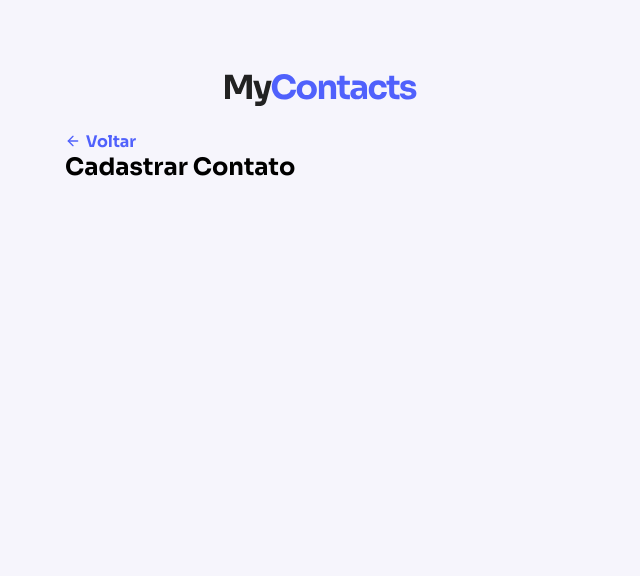
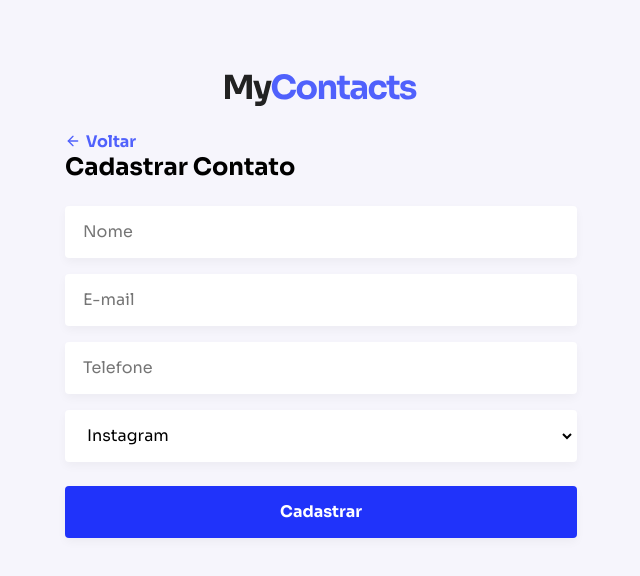
Before and after one commit to sergioalmeida00/myContacts-web, a React (Vite) app: page /new in a window 1280 px wide. Shown: the top 576 px of the page, without its empty margins (319-959 px from the left). Built offline with nearby package versions, Linux system fonts and the light colour scheme.

Commit message:
FEAT: Create Contact Form

```diff
--- /dev/null
+++ b/src/components/Button.jsx
@@ -0,0 +1,24 @@
+import styled from "styled-components";
+
+export const Button = styled.button`
+  width: 100%;
+  height: 3.25rem;
+  border: none;
+  border-radius: 4px;
+  background: ${({theme}) => theme.COLOR.purple_400};
+  color: ${({theme}) => theme.COLOR.white};
+  font-weight: bold;
+  font-size: 1rem;
+  box-shadow: 0px 4px 10px rgba(0, 0, 0, 0.04);
+  transition: all 0.2s ease-in;
+
+  &:hover{
+    filter: brightness(0.9);
+  }
+
+  &[disabled]{
+    background:#ccc;
+    cursor: not-allowed;
+  }
+
+`
--- /dev/null
+++ b/src/components/ContactForm/index.jsx
@@ -0,0 +1,33 @@
+import { Form,ButtonContainer } from "./styles"
+import { FormGroup } from "../FormGroup"
+import { Input } from "../Input"
+import { Select } from "../Select"
+import { Button } from "../Button"
+
+export function ContactForm({buttonLabel}){
+  return(
+    <Form>
+      <FormGroup>
+        <Input type="text" placeholder="Nome"/>
+      </FormGroup>
+
+      <FormGroup>
+        <Input type="email" placeholder="E-mail"/>
+      </FormGroup>
+
+      <FormGroup>
+        <Input type="text" placeholder="Telefone"/>
+      </FormGroup>
+
+      <FormGroup>
+        <Select>
+          <option value="instagram">Instagram</option>
+        </Select>
+      </FormGroup>
+
+      <ButtonContainer>
+        <Button type="submit"> { buttonLabel } </Button>
+      </ButtonContainer>
+    </Form>
+  )
+}
--- /dev/null
+++ b/src/components/ContactForm/styles.js
@@ -0,0 +1,9 @@
+import styled from "styled-components";
+
+export const Form = styled.form`
+
+`
+
+export const ButtonContainer = styled.div`
+  margin-top: 1.5rem;
+`
--- /dev/null
+++ b/src/components/FormGroup/index.jsx
@@ -0,0 +1,8 @@
+import { Container } from "./styles";
+export function FormGroup({ children }){
+  return(
+    <Container>
+     { children }
+    </Container>
+  )
+}
--- /dev/null
+++ b/src/components/FormGroup/styles.js
@@ -0,0 +1,7 @@
+import styled from "styled-components";
+
+export const Container = styled.div`
+  & + &{
+    margin-top: 1rem;
+  }
+`
--- /dev/null
+++ b/src/components/Input.jsx
@@ -0,0 +1,18 @@
+import styled from "styled-components";
+
+export const Input = styled.input`
+  width: 100%;
+  height:3.25rem ;
+  background: ${({theme}) => theme.COLOR.white} ;
+  border: 2px solid #fff;
+  border-radius: 4px;
+  box-shadow: 0px 4px 10px rgba(0, 0, 0, 0.04);
+  outline: none;
+  padding: 0 1rem;
+  font-size: 1rem;
+  transition: border-color 0.2s ease-in;
+
+  &:focus{
+    border-color: ${({theme}) => theme.COLOR.purple_500};
+  }
+`
--- a/src/components/PageHeader/styles.js
+++ b/src/components/PageHeader/styles.js
@@ -1,5 +1,6 @@
 import styled from "styled-components";
 export const Container = styled.div`
+  margin-bottom: 1.5rem;
   > a{
     display: flex;
     align-items: center;
--- /dev/null
+++ b/src/components/Select.jsx
@@ -0,0 +1,18 @@
+import styled from "styled-components";
+
+export const Select = styled.select`
+  width: 100%;
+  height:3.25rem ;
+  background: ${({theme}) => theme.COLOR.white} ;
+  border: 2px solid #fff;
+  border-radius: 4px;
+  box-shadow: 0px 4px 10px rgba(0, 0, 0, 0.04);
+  outline: none;
+  padding: 0 1rem;
+  font-size: 1rem;
+  transition: border-color 0.2s ease-in;
+
+  &:focus{
+    border-color: ${({theme}) => theme.COLOR.purple_500};
+  }
+`
--- a/src/pages/EditContact/index.jsx
+++ b/src/pages/EditContact/index.jsx
@@ -1,7 +1,14 @@
 import { PageHeader } from "../../components/PageHeader";
+import { ContactForm } from "../../components/ContactForm";
 
 export function EditContact(){
   return (
-    <PageHeader title="Editar Contato"/>
+    <>
+      <PageHeader title="Editar Contato"/>
+      <ContactForm
+        buttonLabel="Salvar alterações"
+      />
+    </>
+
   )
 }
--- a/src/pages/Home/index.jsx
+++ b/src/pages/Home/index.jsx
@@ -31,8 +31,12 @@ export function Home(){
               <span>(79) 99999-9999</span>
             </div>
             <div className="actions">
-              <a href="/"> <FiEdit/> </a>
-              <button>  <FiTrash2/> </button>
+              <Link to="/edit/123">
+                 <FiEdit/>
+              </Link>
+              <button>
+                 <FiTrash2/>
+              </button>
             </div>
           </Card>
         </ListContainer>
--- a/src/pages/NewContact/index.jsx
+++ b/src/pages/NewContact/index.jsx
@@ -1,7 +1,15 @@
 import { PageHeader } from "../../components/PageHeader";
+import { ContactForm } from "../../components/ContactForm";
+
+
 
 export function NewContact(){
   return (
-    <PageHeader title="Cadastrar Contato"/>
+    <>
+      <PageHeader title="Cadastrar Contato"/>
+      <ContactForm
+         buttonLabel="Cadastrar"
+      />
+    </>
   )
 }
```
